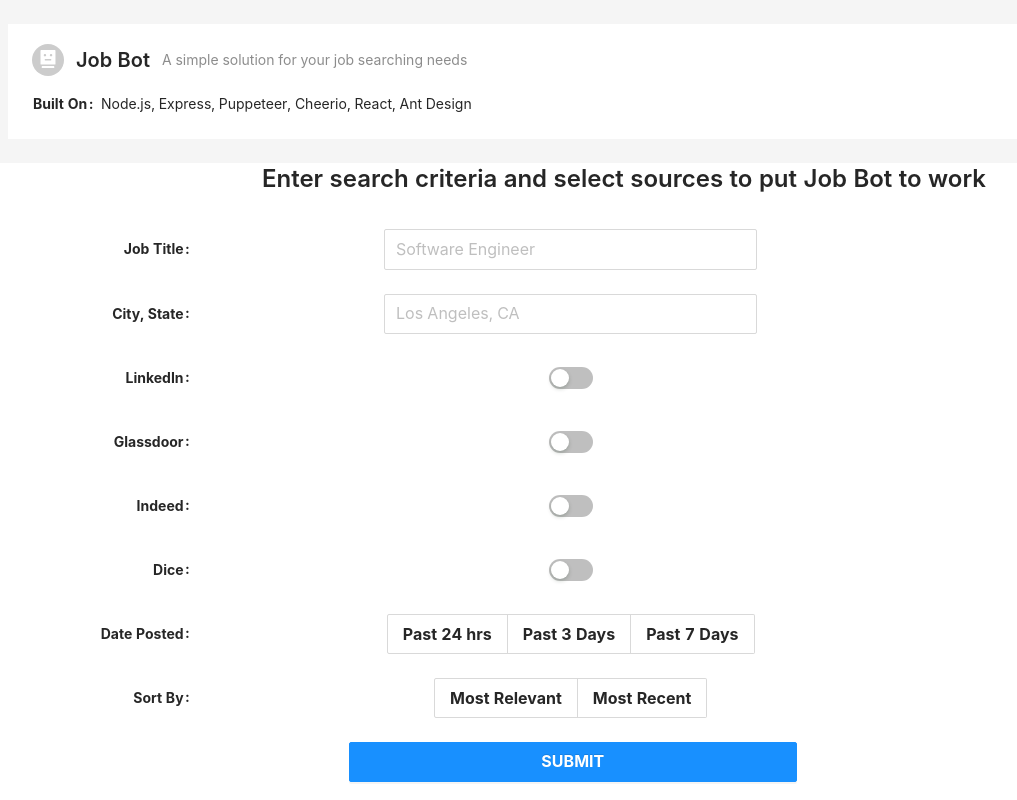
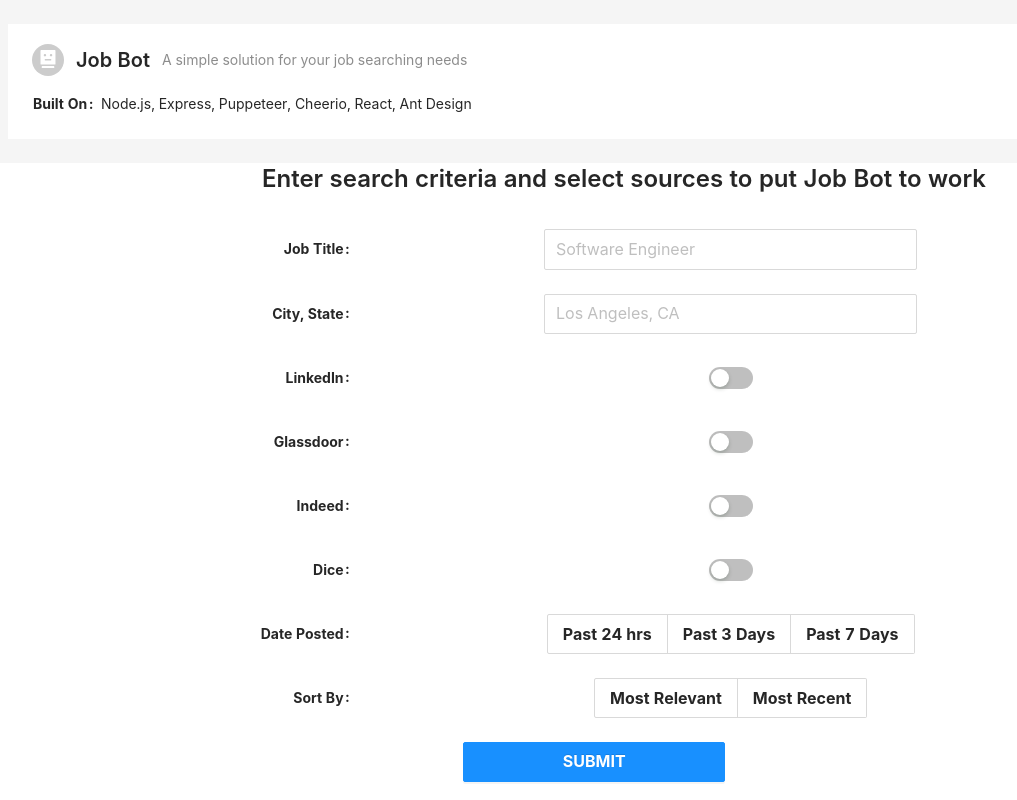
Before and after one commit to ChristopherBeltran/job-scraper-react, a React (Create React App) app: page / in a window 1280 px wide. Shown: the whole page, without its empty margins (16-1033 px from the left). Built offline with nearby package versions, Linux system fonts and the light colour scheme.

Commit message:
Styling fixes

```diff
--- a/src/Main.js
+++ b/src/Main.js
@@ -161,7 +161,11 @@ export default class Main extends React.Component {
               Enter search criteria and select sources to put Job Bot to work{" "}
             </Title>{" "}
             <br></br>
-            <Form.Item label="Job Title" className="form-labels">
+            <Form.Item
+              label="Job Title"
+              className="form-labels"
+              justify="center"
+            >
               <Input
                 placeholder="Software Engineer"
                 name="jobTitle"
@@ -169,7 +173,11 @@ export default class Main extends React.Component {
                 className="text-input-fields"
               />
             </Form.Item>{" "}
-            <Form.Item label="City, State" className="form-labels">
+            <Form.Item
+              label="City, State"
+              className="form-labels"
+              justify="center"
+            >
               <Input
                 name="location"
                 placeholder="Los Angeles, CA"
@@ -177,28 +185,36 @@ export default class Main extends React.Component {
                 className="text-input-fields"
               />
             </Form.Item>{" "}
-            <Form.Item label="LinkedIn" className="form-labels">
+            <Form.Item
+              label="LinkedIn"
+              className="form-labels"
+              justify="center"
+            >
               <Switch
                 name="linkedIn"
                 checked={this.state.formData.linkedIn}
                 onChange={(checked, event) => this.handleSwitch(event)}
               />
             </Form.Item>{" "}
-            <Form.Item label="Glassdoor" className="form-labels">
+            <Form.Item
+              label="Glassdoor"
+              className="form-labels"
+              justify="center"
+            >
               <Switch
                 name="glassdoor"
                 checked={this.state.formData.glassdoor}
                 onChange={(checked, event) => this.handleSwitch(event)}
               />
             </Form.Item>{" "}
-            <Form.Item label="Indeed" className="form-labels">
+            <Form.Item label="Indeed" className="form-labels" justify="center">
               <Switch
                 name="indeed"
                 checked={this.state.formData.indeed}
                 onChange={(checked, event) => this.handleSwitch(event)}
               />
             </Form.Item>{" "}
-            <Form.Item label="Dice" className="form-labels">
+            <Form.Item label="Dice" className="form-labels" justify="center">
               <Switch
                 name="dice"
                 checked={this.state.formData.dice}
@@ -209,6 +225,7 @@ export default class Main extends React.Component {
               name="date-posted"
               label="Date Posted"
               className="form-labels"
+              justify="center"
             >
               <Radio.Group
                 onChange={(event) => this.handleRadio(event)}
@@ -219,7 +236,12 @@ export default class Main extends React.Component {
                 <Radio.Button value="Past 7 Days"> Past 7 Days </Radio.Button>{" "}
               </Radio.Group>{" "}
             </Form.Item>{" "}
-            <Form.Item name="sort-by" label="Sort By" className="form-labels">
+            <Form.Item
+              name="sort-by"
+              label="Sort By"
+              className="form-labels"
+              justify="center"
+            >
               <Radio.Group
                 onChange={(event) => this.handleRadio(event)}
                 name="sortBy"
@@ -234,17 +256,18 @@ export default class Main extends React.Component {
                 </Radio.Button>{" "}
               </Radio.Group>{" "}
             </Form.Item>{" "}
+            <Form.Item padding="10px" justify="center">
               <Button
                 size="large"
                 type="primary"
                 htmlType="submit"
-              justify="center"
                 id="submit-button"
                 onClick={(event) => this.handleSubmit(event)}
               >
                 {" "}
                 SUBMIT{" "}
               </Button>{" "}
+            </Form.Item>
           </Form>{" "}
         </div>
       );
```
Lines whose indentation alone changed are shown as unchanged.
